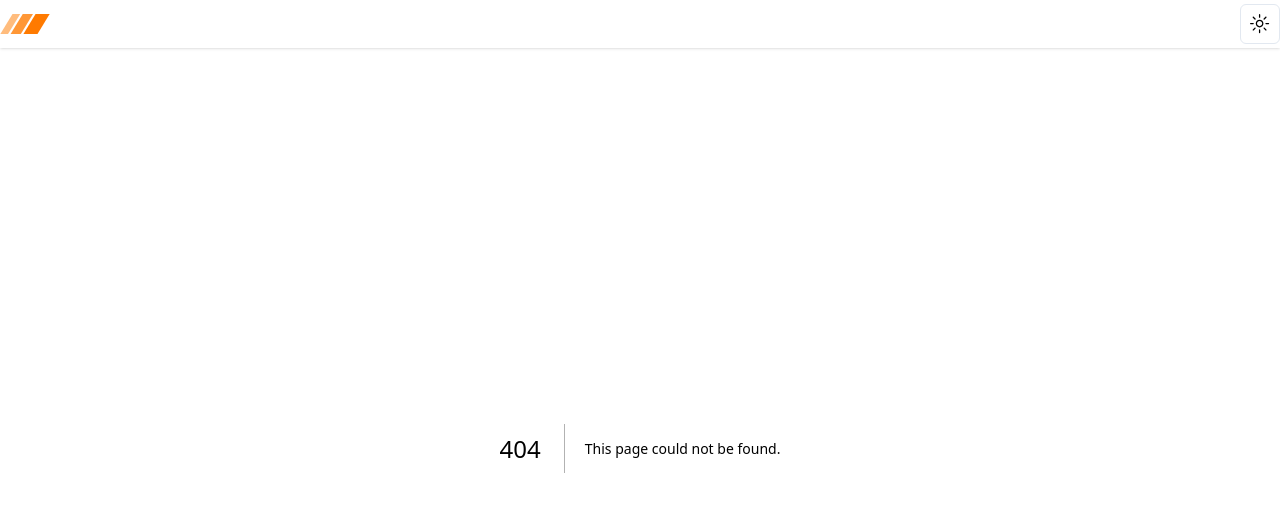
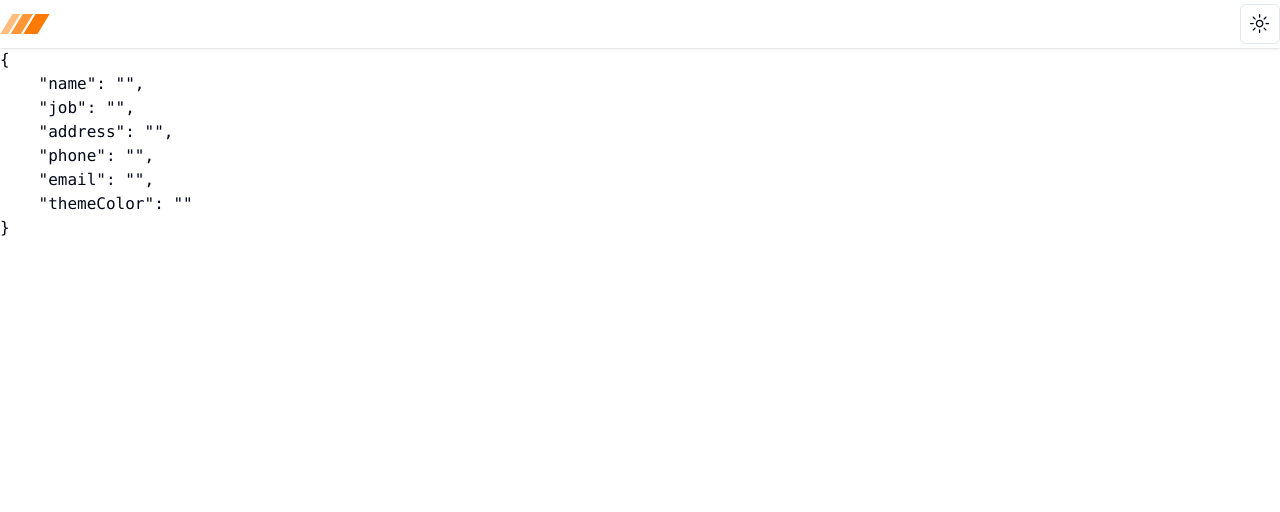
Before and after one commit to daleboy/ai_resume, a Next.js app: page /resume/create in a window 1280 px wide. Before the commit this address had no page. Shown: the top 512 px of the page. Built offline with nearby package versions, Linux system fonts and the light colour scheme.

Commit message:
add resume provider.

```diff
--- /dev/null
+++ b/app/context/resume.jsx
@@ -0,0 +1,28 @@
+"use client"
+import React from 'react'
+
+const ResumeContext = React.createContext();
+const initialState = {
+    name: "",
+    job: "",
+    address: "",
+    phone: "",
+    email: "",
+    themeColor: "",
+};
+
+export default function ResumeProvider({ children }) {
+    const [resume, setResume] = React.useState(initialState);
+    const [step, setStep] = React.useState(1);
+    return (
+        <ResumeContext.Provider value={{ resume, setResume, step, setStep }} >{children}</ResumeContext.Provider>
+    )
+}
+
+export const useResume = () => {
+    const context = React.useContext(ResumeContext);
+    if (!context) {
+        throw new Error('useResume must be used within a ResumeProvider');
+    }
+    return context;
+};
--- a/app/layout.tsx
+++ b/app/layout.tsx
@@ -1,23 +1,16 @@
 import type { Metadata } from "next";
-import localFont from "next/font/local";
+import { Inter } from 'next/font/google';
 import "./globals.css";
-import { ThemeProvider } from "@/components/theme-provider"
+import {ThemeProvider}  from "@/app/context/theme-provider"
 import TopNav from "@/components/nav/top-nav";
+import ResumeProvider from "@/app/context/resume"
 
-const geistSans = localFont({
-  src: "./fonts/GeistVF.woff",
-  variable: "--font-geist-sans",
-  weight: "100 900",
-});
-const geistMono = localFont({
-  src: "./fonts/GeistMonoVF.woff",
-  variable: "--font-geist-mono",
-  weight: "100 900",
-});
+
+const inter = Inter({subsets:["latin"]});
 
 export const metadata: Metadata = {
-  title: "Create Next App",
-  description: "Generated by create next app",
+  title: "Personal Resume App",
+  description: "A private personal resume app",
 };
 
 export default function RootLayout({
@@ -27,15 +20,17 @@ export default function RootLayout({
 }>) {
   return (
     <html lang="en">
-      <body>
+      <body className={inter.className}>
       <ThemeProvider
             attribute="class"
             defaultTheme="system"
             enableSystem
             disableTransitionOnChange
           >
+        <ResumeProvider>
         <TopNav/>
         {children}
+        </ResumeProvider>
         </ThemeProvider>
       </body>
 
--- /dev/null
+++ b/app/resume/create/page.tsx
@@ -0,0 +1,13 @@
+'use client'
+import React from 'react'
+import {useResume} from "@/app/context/resume"
+export default function ResumeCreatePage() {
+  const {resume} = useResume();
+  return (
+    <div>
+      <pre>
+        {JSON.stringify(resume,null,4)}
+      </pre>
+    </div>
+  )
+}
```
Also changed, not shown: app/context/theme-provider.tsx (renamed from components/theme-provider.tsx).
